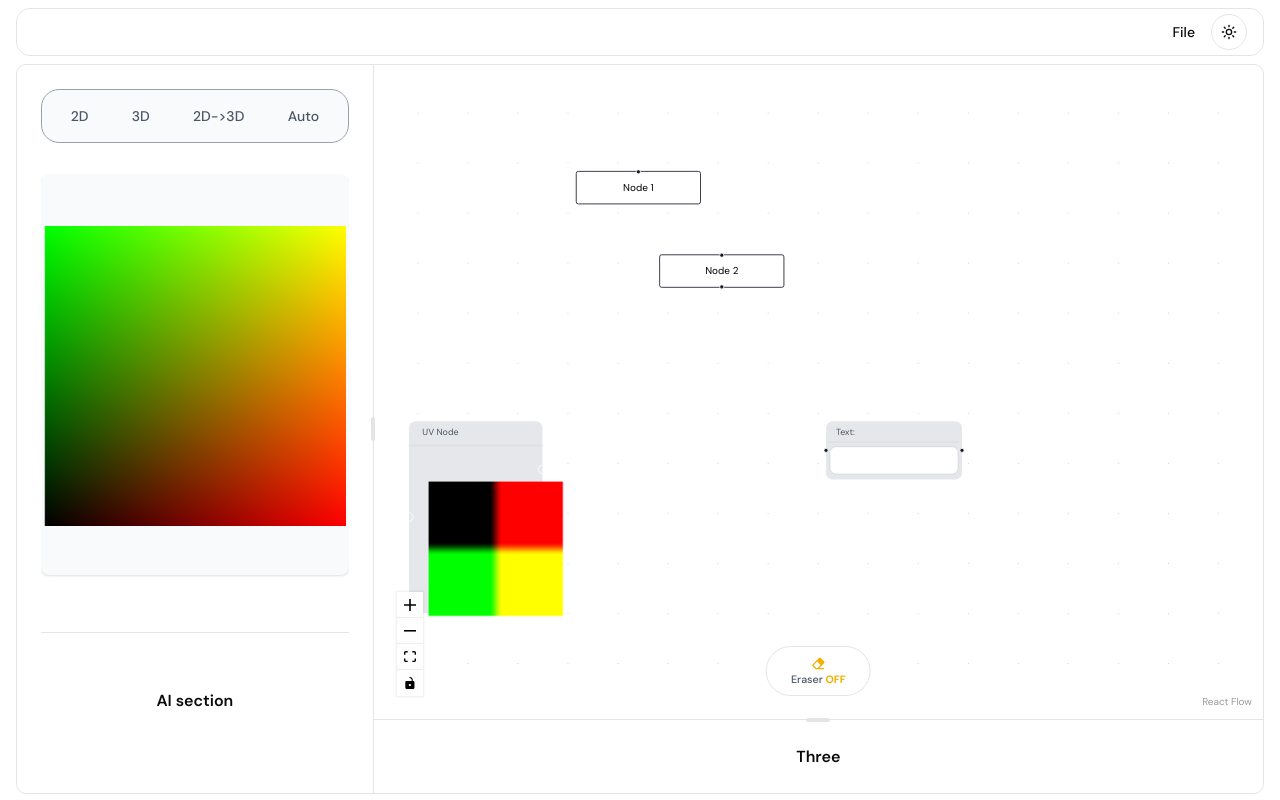
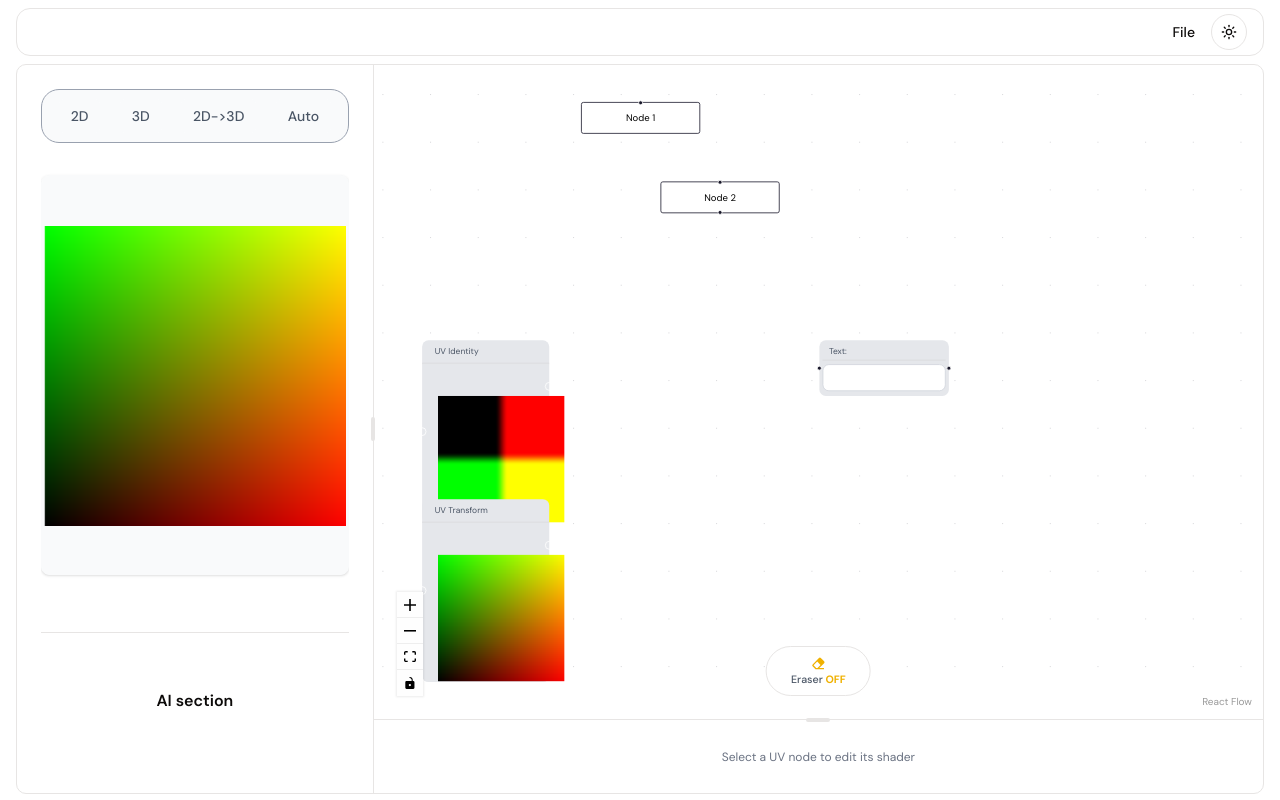
Before and after one commit to Rednaks69/webVFX, a Next.js app: page / in a window 1280 px wide. Built offline with nearby package versions, Linux system fonts and the light colour scheme.

Commit message:
New shared store for UV node param, ShaderNodeaccept the edges as props/uniforms, uvNode  reads its own id, pulls/feeds params from the store, and marks itself selected on click A controls panel for the bottom Three pane, The registry per shader kind, generic shader node and Generic controls panel

```diff
--- a/app/page.tsx
+++ b/app/page.tsx
@@ -21,11 +21,14 @@ import {
   ContextMenuTrigger,
 } from "@/components/ui/context-menu";
 import MainRenderer from "@/components/renders/MainRenderer";
+import ShaderControlsPanel from "@/components/renders/ShaderControlsPanel";
+import { UVParamsProvider } from "@/components/flow/uv-params-store";
 
 const Home = () => {
   const leftPanelRef = useRef<HTMLDivElement>(null);
 
   return (
+    <UVParamsProvider>
       <section className="ww-[calc(100vw-5px)] h-[calc(100vh-70px)] px-4">
         <ResizablePanelGroup
           orientation="horizontal"
@@ -82,14 +85,13 @@ const Home = () => {
               {/* / / / / /  two end*/}
               <ResizableHandle withHandle />
               <ResizablePanel defaultSize="10%">
-              <div className="flex h-full items-center justify-center p-6">
-                <span className="font-semibold">Three</span>
-              </div>
+                <ShaderControlsPanel />
               </ResizablePanel>
             </ResizablePanelGroup>
           </ResizablePanel>
         </ResizablePanelGroup>
       </section>
+    </UVParamsProvider>
   );
 };
 
--- a/app/shaders/ShaderNode.tsx
+++ b/app/shaders/ShaderNode.tsx
@@ -3,8 +3,9 @@
 
 import { Canvas, useThree } from "@react-three/fiber";
 import { OrbitControls } from "@react-three/drei";
-import { useEffect } from "react";
+import { useEffect, useMemo, useRef } from "react";
 import * as THREE from "three";
+import type { ParamsMap } from "@/components/flow/uv-params-store";
 
 const vertexShader = /* glsl */ `
   varying vec2 vUv;
@@ -15,35 +16,44 @@ const vertexShader = /* glsl */ `
   }
 `;
 
-const fragmentShader = /* glsl */ `
-  varying vec2 vUv;
+type ShaderPlaneNodeProps = {
+  fragmentShader: string;
+  params: ParamsMap;
+};
 
+function ShaderPlaneNode({ fragmentShader, params }: ShaderPlaneNodeProps) {
+  const materialRef = useRef<THREE.ShaderMaterial>(null);
 
-  void main() {
+  // Uniforms object only needs to be (re)built when the shader itself
+  // changes (i.e. switching node kind) - the `key` below forces a remount
+  // in that case. Per-frame param edits just mutate existing uniforms.
+  const uniforms = useMemo(() => {
+    const u: Record<string, { value: number }> = {};
+    for (const [key, value] of Object.entries(params)) {
+      u[key] = { value };
+    }
+    return u;
+    // eslint-disable-next-line react-hooks/exhaustive-deps
+  }, [fragmentShader]);
 
-  vec2 uv = vUv;
-  uv.y = 1.0 - uv.y;
+  useEffect(() => {
+    if (!materialRef.current) return;
+    for (const [key, value] of Object.entries(params)) {
+      if (materialRef.current.uniforms[key]) {
+        materialRef.current.uniforms[key].value = value;
+      }
+    }
+  }, [params]);
 
-  float r = smoothstep(0.45, 0.55, uv.x);
-  float g = smoothstep(0.45, 0.55, uv.y);
-
-  vec3 color = vec3(r, g, 0.0);
-
-    gl_FragColor = vec4(color, 1.0);
-  }
-`;
-
-function ShaderPlaneNode() {
-  const tilingArray = [5.0, 1.0];
   return (
     <mesh>
       <planeGeometry args={[20, 20]} />
       <shaderMaterial
+        key={fragmentShader}
+        ref={materialRef}
         vertexShader={vertexShader}
         fragmentShader={fragmentShader}
-        uniforms={{
-          uTiling: { value: tilingArray },
-        }}
+        uniforms={uniforms}
       />
     </mesh>
   );
@@ -51,7 +61,6 @@ function ShaderPlaneNode() {
 
 function FixedCamera() {
   const { camera, size } = useThree();
-  //   console.log(size);
 
   useEffect(() => {
     const cam = camera as THREE.OrthographicCamera;
@@ -59,8 +68,6 @@ function FixedCamera() {
     const zoom = 8;
     const halfW = size.width / 2 / zoom;
     const halfH = size.height / 2 / zoom;
-
-    // console.log(halfW);
 
     // eslint-disable-next-line react-hooks/immutability
     cam.left = -halfW;
@@ -77,12 +84,20 @@ function FixedCamera() {
   return null;
 }
 
-export default function ShaderNode() {
+type ShaderCanvasProps = {
+  fragmentShader: string;
+  params: ParamsMap;
+};
+
+export default function ShaderCanvas({
+  fragmentShader,
+  params,
+}: ShaderCanvasProps) {
   return (
     <div className="w-50 h-50 ml-5 mt-10 mb-0 -z-50">
       <Canvas orthographic camera={{ position: [0, 0, 1] }}>
         <FixedCamera />
-        <ShaderPlaneNode />
+        <ShaderPlaneNode fragmentShader={fragmentShader} params={params} />
         <OrbitControls enableRotate={false} />
       </Canvas>
     </div>
--- a/components/CustomNodes/UVNode.tsx
+++ b/components/CustomNodes/UVNode.tsx
@@ -1,16 +1,29 @@
-// import { useCallback } from "react";
-import { Position, Handle } from "@xyflow/react";
+import { useMemo } from "react";
+import { Position, Handle, type NodeProps, type Node } from "@xyflow/react";
 import ShaderNode from "@/app/shaders/ShaderNode";
+import { useUVParamsStore } from "@/components/flow/uv-params-store";
+import {
+  getUVNodeKind,
+  getDefaultParams,
+  DEFAULT_UV_KIND_ID,
+} from "@/components/flow/uv-shader-kinds";
 
-function UVNode() {
-  //   const onChange = useCallback((evt: React.ChangeEvent<HTMLInputElement>) => {
-  //     console.log(evt.target.value);
-  //   }, []);
+export type UVNodeData = { label?: string; kind?: string };
+export type UVNodeType = Node<UVNodeData, "uvNode">;
+
+function UVNode({ id, data }: NodeProps<UVNodeType>) {
+  const kindId = data.kind ?? DEFAULT_UV_KIND_ID;
+  const kind = getUVNodeKind(kindId);
+  const defaults = useMemo(() => getDefaultParams(kind), [kind]);
+
+  const { getParams, selectNode } = useUVParamsStore();
+  const params = getParams(id, defaults);
 
   return (
     <div
       className="rounded-md bg-gray-200
-    dark:bg-[#3b3b3b57] ">
+    dark:bg-[#3b3b3b57] "
+      onClick={() => selectNode(id, kindId)}>
       <Handle
         type="target"
         position={Position.Right}
@@ -42,11 +55,11 @@ function UVNode() {
         <label
           htmlFor="text"
           className="px-4 text-[8pt] text-gray-600 dark:text-white">
-          UV Node
+          {kind.label}
         </label>
         <div className="w-full h-0.5 bg-[#d3d3d357] dark:bg-[#5f5f5f57] mt-1"></div>
         <div className="w-40 h-40">
-          <ShaderNode />
+          <ShaderNode fragmentShader={kind.fragmentShader} params={params} />
         </div>
       </div>
     </div>
--- a/components/flow/Flow.tsx
+++ b/components/flow/Flow.tsx
@@ -48,7 +48,13 @@ const initialNodes: Node[] = [
     id: "n4",
     type: "uvNode",
     position: { x: 200, y: 700 },
-    data: { value: "Node 2" },
+    data: { kind: "uv-identity" },
+  },
+  {
+    id: "n5",
+    type: "uvNode",
+    position: { x: 200, y: 900 },
+    data: { kind: "uv-transform" },
   },
 ];
 
--- /dev/null
+++ b/components/flow/uv-params-store.tsx
@@ -0,0 +1,72 @@
+"use client";
+
+import {
+  createContext,
+  useContext,
+  useState,
+  useCallback,
+  type ReactNode,
+} from "react";
+
+export type ParamsMap = Record<string, number>;
+
+type StoreState = {
+  selectedNodeId: string | null;
+  selectedKindId: string | null;
+  selectNode: (id: string, kindId: string) => void;
+  clearSelection: () => void;
+  getParams: (id: string, defaults: ParamsMap) => ParamsMap;
+  setParams: (id: string, params: ParamsMap) => void;
+};
+
+const UVParamsContext = createContext<StoreState | null>(null);
+
+export function UVParamsProvider({ children }: { children: ReactNode }) {
+  const [selectedNodeId, setSelectedNodeId] = useState<string | null>(null);
+  const [selectedKindId, setSelectedKindId] = useState<string | null>(null);
+  const [paramsById, setParamsById] = useState<Record<string, ParamsMap>>({});
+
+  const selectNode = useCallback((id: string, kindId: string) => {
+    setSelectedNodeId(id);
+    setSelectedKindId(kindId);
+  }, []);
+
+  const clearSelection = useCallback(() => {
+    setSelectedNodeId(null);
+    setSelectedKindId(null);
+  }, []);
+
+  const getParams = useCallback(
+    (id: string, defaults: ParamsMap) => ({ ...defaults, ...paramsById[id] }),
+    [paramsById],
+  );
+
+  const setParams = useCallback((id: string, params: ParamsMap) => {
+    setParamsById((prev) => ({
+      ...prev,
+      [id]: { ...(prev[id] ?? {}), ...params },
+    }));
+  }, []);
+
+  return (
+    <UVParamsContext.Provider
+      value={{
+        selectedNodeId,
+        selectedKindId,
+        selectNode,
+        clearSelection,
+        getParams,
+        setParams,
+      }}>
+      {children}
+    </UVParamsContext.Provider>
+  );
+}
+
+export function useUVParamsStore() {
+  const ctx = useContext(UVParamsContext);
+  if (!ctx) {
+    throw new Error("useUVParamsStore must be used within UVParamsProvider");
+  }
+  return ctx;
+}
--- /dev/null
+++ b/components/flow/uv-shader-kinds.ts
@@ -0,0 +1,92 @@
+// Shared types for any "UV node" flavor (identity, transform, ...).
+// Adding a new kind = adding one entry here. Nothing else needs to change.
+
+export type UniformParam = {
+  key: string; // must match the uniform name in the fragment shader
+  label: string;
+  defaultValue: number;
+  min: number;
+  max: number;
+  step: number;
+};
+
+export type UVNodeKind = {
+  id: string;
+  label: string;
+  fragmentShader: string;
+  params: UniformParam[];
+};
+
+const identityFragmentShader = /* glsl */ `
+  uniform float uEdge0;
+  uniform float uEdge1;
+
+  varying vec2 vUv;
+
+  void main() {
+    vec2 uv = vUv;
+    uv.y = 1.0 - uv.y;
+
+    float r = smoothstep(uEdge0, uEdge1, uv.x);
+    float g = smoothstep(0.45, 0.55, uv.y);
+
+    vec3 color = vec3(r, g, 0.0);
+    gl_FragColor = vec4(color, 1.0);
+  }
+`;
+
+const transformFragmentShader = /* glsl */ `
+  uniform float uRotation; // radians
+  uniform float uScale;
+
+  varying vec2 vUv;
+
+  void main() {
+    vec2 uv = vUv - 0.5;
+
+    float s = sin(uRotation);
+    float c = cos(uRotation);
+    uv = mat2(c, -s, s, c) * uv;
+    uv /= max(uScale, 0.0001);
+
+    uv += 0.5;
+    vec3 color = vec3(uv, 0.0);
+
+    gl_FragColor = vec4(color, 1.0);
+  }
+`;
+
+export const UV_IDENTITY: UVNodeKind = {
+  id: "uv-identity",
+  label: "UV Identity",
+  fragmentShader: identityFragmentShader,
+  params: [
+    { key: "uEdge0", label: "Edge 0 (r start)", defaultValue: 0.45, min: 0, max: 1, step: 0.01 },
+    { key: "uEdge1", label: "Edge 1 (r end)", defaultValue: 0.55, min: 0, max: 1, step: 0.01 },
+  ],
+};
+
+export const UV_TRANSFORM: UVNodeKind = {
+  id: "uv-transform",
+  label: "UV Transform",
+  fragmentShader: transformFragmentShader,
+  params: [
+    { key: "uRotation", label: "Rotation", defaultValue: 0, min: -Math.PI, max: Math.PI, step: 0.01 },
+    { key: "uScale", label: "Scale", defaultValue: 1, min: 0.1, max: 4, step: 0.01 },
+  ],
+};
+
+export const UV_NODE_KINDS: Record<string, UVNodeKind> = {
+  [UV_IDENTITY.id]: UV_IDENTITY,
+  [UV_TRANSFORM.id]: UV_TRANSFORM,
+};
+
+export const DEFAULT_UV_KIND_ID = UV_IDENTITY.id;
+
+export function getUVNodeKind(kindId: string | undefined): UVNodeKind {
+  return UV_NODE_KINDS[kindId ?? DEFAULT_UV_KIND_ID] ?? UV_IDENTITY;
+}
+
+export function getDefaultParams(kind: UVNodeKind): Record<string, number> {
+  return Object.fromEntries(kind.params.map((p) => [p.key, p.defaultValue]));
+}
--- /dev/null
+++ b/components/renders/ShaderControlsPanel.tsx
@@ -0,0 +1,48 @@
+"use client";
+
+import { useUVParamsStore } from "@/components/flow/uv-params-store";
+import { getUVNodeKind, getDefaultParams } from "@/components/flow/uv-shader-kinds";
+
+export default function ShaderControlsPanel() {
+  const { selectedNodeId, selectedKindId, getParams, setParams } =
+    useUVParamsStore();
+
+  if (!selectedNodeId || !selectedKindId) {
+    return (
+      <div className="flex h-full items-center justify-center p-6">
+        <span className="text-xs text-center text-gray-500">
+          Select a UV node to edit its shader
+        </span>
+      </div>
+    );
+  }
+
+  const kind = getUVNodeKind(selectedKindId);
+  const defaults = getDefaultParams(kind);
+  const params = getParams(selectedNodeId, defaults);
+
+  return (
+    <div className="flex h-full w-full flex-col gap-4 p-4 overflow-auto">
+      <span className="font-semibold text-sm">{kind.label}</span>
+
+      {kind.params.map((p) => (
+        <label key={p.key} className="flex flex-col gap-1 text-xs">
+          <span>
+            {p.label}: {(params[p.key] ?? p.defaultValue).toFixed(2)}
+          </span>
+          <input
+            className="nodrag"
+            type="range"
+            min={p.min}
+            max={p.max}
+            step={p.step}
+            value={params[p.key] ?? p.defaultValue}
+            onChange={(e) =>
+              setParams(selectedNodeId, { [p.key]: parseFloat(e.target.value) })
+            }
+          />
+        </label>
+      ))}
+    </div>
+  );
+}
```
Lines whose indentation alone changed are shown as unchanged.
